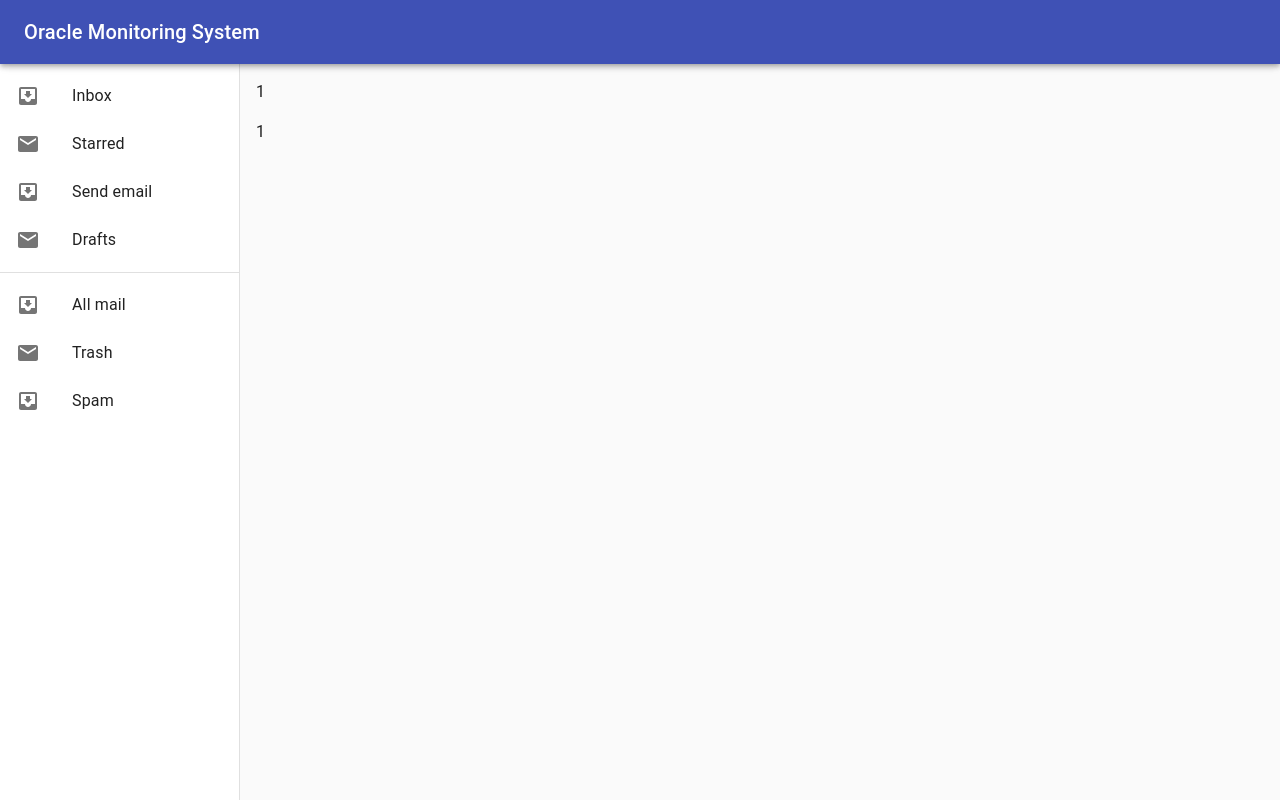
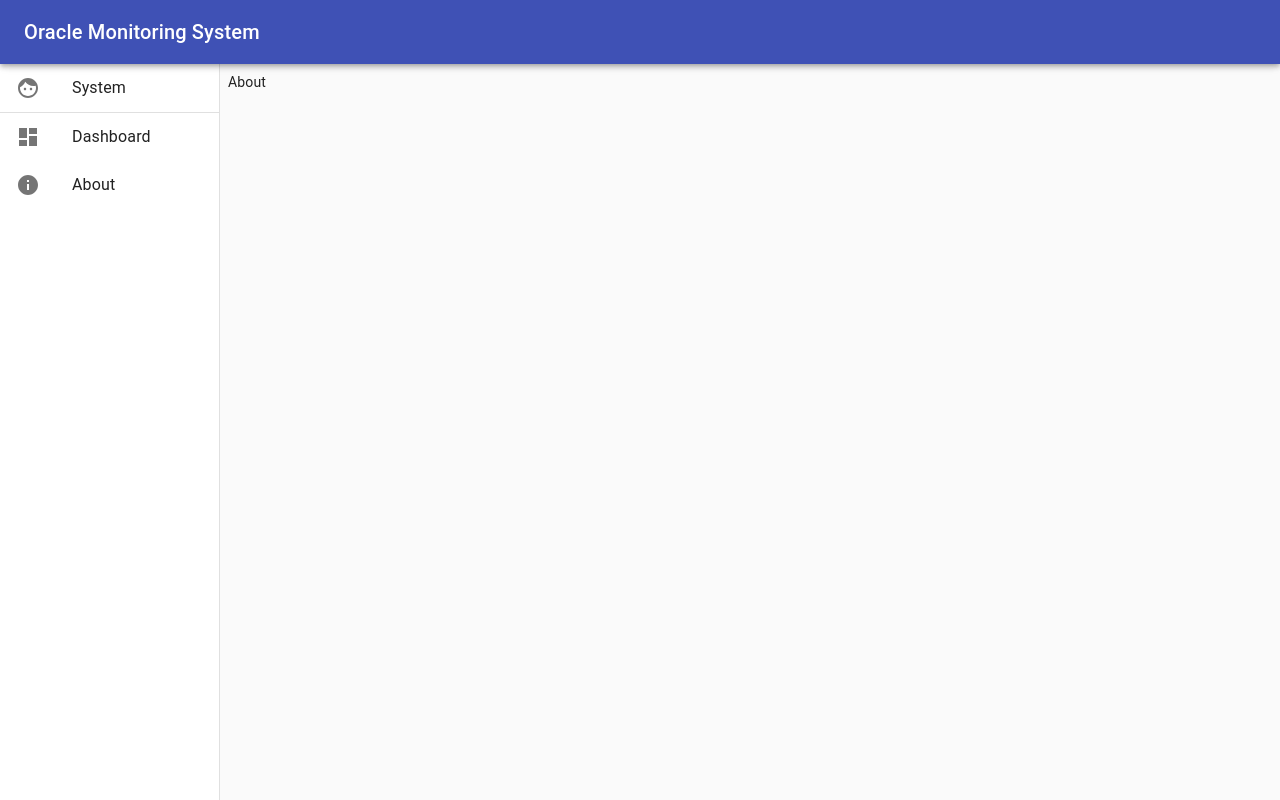
Before and after one commit to xueyublue/oms-mui, a React (Create React App) app: page /about in a window 1280 px wide. Built offline with nearby package versions, Linux system fonts and the light colour scheme.

Commit message:
adjust layout

```diff
--- a/src/App.js
+++ b/src/App.js
@@ -1,11 +1,11 @@
-import Container from "./components/Container";
-import { BrowserRouter as Router } from "react-router";
+import AppContainer from "./components/AppContainer";
+import { BrowserRouter as Router } from "react-router-dom";
 
 function App() {
   return (
-    <div>
-      <Container />
-    </div>
+    <Router>
+      <AppContainer />
+    </Router>
   );
 }
 
--- a/src/components/Container.jsx
+++ b/src/components/AppContainer.jsx
@@ -2,7 +2,7 @@ import React from "react";
 import { makeStyles } from "@material-ui/core/styles";
 import Appbar from "./Appbar";
 import Sidenav from "./Sidenav";
-import Main from "./Main";
+import MainContainer from "./MainContainer";
 
 const useStyles = makeStyles((theme) => ({
   root: {
@@ -17,7 +17,7 @@ export default function Container() {
     <div className={classes.root}>
       <Appbar />
       <Sidenav />
-      <Main />
+      <MainContainer />
     </div>
   );
 }
--- a/src/components/Main.jsx
+++ b/src/components/MainContainer.jsx
@@ -1,26 +1,32 @@
 import React from "react";
 import Toolbar from "@material-ui/core/Toolbar";
-import Typography from "@material-ui/core/Typography";
 import { makeStyles } from "@material-ui/core/styles";
+import { Route, Switch } from "react-router-dom";
 
 const useStyles = makeStyles((theme) => ({
   content: {
     flexGrow: 1,
-    padding: theme.spacing(2),
+    padding: theme.spacing(1),
   },
 }));
 
-const Main = () => {
+const MainContainer = () => {
   const classes = useStyles();
   return (
     <div>
       <main className={classes.content}>
         <Toolbar />
-        <Typography paragraph>1</Typography>
-        <Typography paragraph>1</Typography>
+        <Switch>
+          <Route exact path="/">
+            Dashboard
+          </Route>
+          <Route exact path="/about">
+            About
+          </Route>
+        </Switch>
       </main>
     </div>
   );
 };
 
-export default Main;
+export default MainContainer;
--- a/src/components/Sidenav.jsx
+++ b/src/components/Sidenav.jsx
@@ -5,13 +5,13 @@ import Divider from "@material-ui/core/Divider";
 import ListItem from "@material-ui/core/ListItem";
 import ListItemIcon from "@material-ui/core/ListItemIcon";
 import ListItemText from "@material-ui/core/ListItemText";
-import InboxIcon from "@material-ui/icons/MoveToInbox";
-import MailIcon from "@material-ui/icons/Mail";
-import List from "@material-ui/core/List";
+import DashboardIcon from "@material-ui/icons/Dashboard";
 import Drawer from "@material-ui/core/Drawer";
+import { Link } from "react-router-dom";
+import InfoIcon from "@material-ui/icons/Info";
+import FaceIcon from "@material-ui/icons/Face";
 
-const drawerWidth = 240;
-
+const drawerWidth = 220;
 const useStyles = makeStyles((theme) => ({
   drawer: {
     width: drawerWidth,
@@ -22,6 +22,10 @@ const useStyles = makeStyles((theme) => ({
   },
   drawerContainer: {
     overflow: "auto",
+  },
+  link: {
+    textDecoration: "none",
+    color: theme.palette.text.primary,
   },
 }));
 
@@ -38,27 +42,33 @@ const Sidenav = () => {
       >
         <Toolbar />
         <div className={classes.drawerContainer}>
-          <List>
-            {["Inbox", "Starred", "Send email", "Drafts"].map((text, index) => (
-              <ListItem button key={text}>
+          <div>
+            <Link to="/" className={classes.link}>
+              <ListItem button>
                 <ListItemIcon>
-                  {index % 2 === 0 ? <InboxIcon /> : <MailIcon />}
+                  <FaceIcon />
                 </ListItemIcon>
-                <ListItemText primary={text} />
+                <ListItemText primary={"System"} />
               </ListItem>
-            ))}
-          </List>
+            </Link>
+          </div>
           <Divider />
-          <List>
-            {["All mail", "Trash", "Spam"].map((text, index) => (
-              <ListItem button key={text}>
-                <ListItemIcon>
-                  {index % 2 === 0 ? <InboxIcon /> : <MailIcon />}
-                </ListItemIcon>
-                <ListItemText primary={text} />
-              </ListItem>
-            ))}
-          </List>
+          <Link to="/" className={classes.link}>
+            <ListItem button>
+              <ListItemIcon>
+                <DashboardIcon />
+              </ListItemIcon>
+              <ListItemText primary={"Dashboard"} />
+            </ListItem>
+          </Link>
+          <Link to="/about" className={classes.link}>
+            <ListItem button>
+              <ListItemIcon>
+                <InfoIcon />
+              </ListItemIcon>
+              <ListItemText primary={"About"} />
+            </ListItem>
+          </Link>
         </div>
       </Drawer>
     </div>
```
